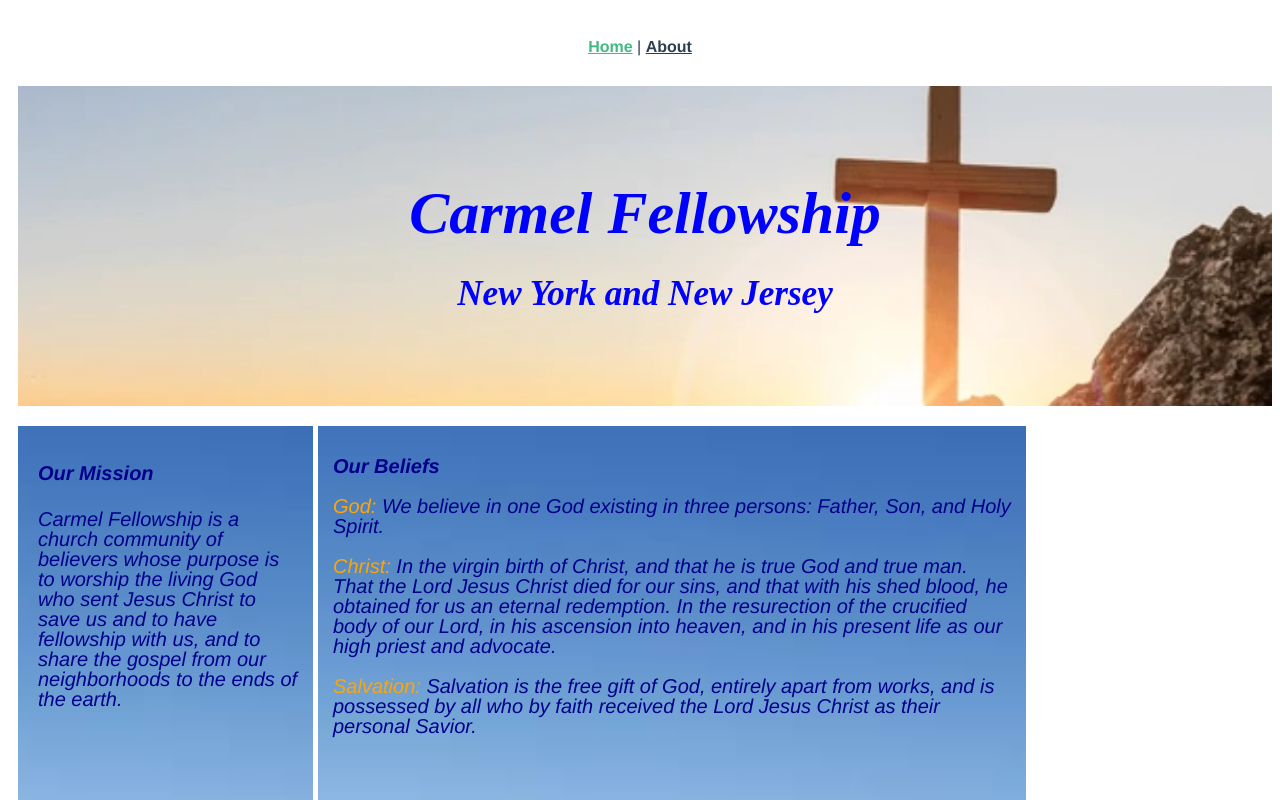
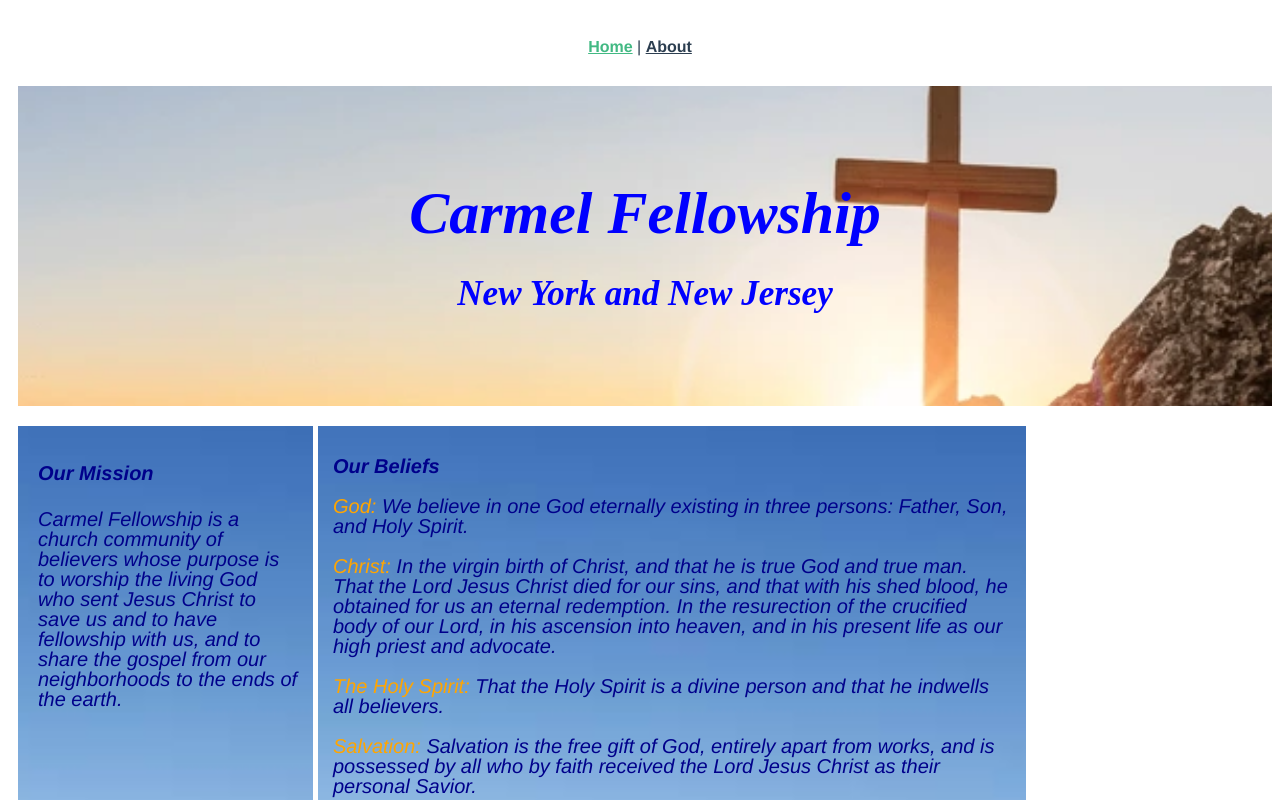
Before and after one commit to shinjahn/carmel-web, a Vue app: page / in a window 1280 px wide. Shown: the top 800 px of the page. Built offline with nearby package versions, Linux system fonts and the light colour scheme.

Commit message:
Added the Holy Spirit

```diff
--- a/src/molecules/HomeBody.vue
+++ b/src/molecules/HomeBody.vue
@@ -14,11 +14,15 @@
         </div>
 
         <div class="Belief-text">
-          <p><span style="color: orange;">God:</span> We believe in one God existing in three persons: Father, Son, and Holy Spirit.</p>
+          <p><span style="color: orange;">God:</span> We believe in one God eternally existing in three persons: Father, Son, and Holy Spirit.</p>
         </div>
 
         <div class="Belief-text">
           <p><span style="color: orange;">Christ:</span> In the virgin birth of Christ, and that he is true God and true man. That the Lord Jesus Christ died for our sins, and that with his shed blood, he obtained  for us an eternal redemption. In the resurection of the crucified body of our Lord, in his ascension into heaven, and in his present life as our high priest and advocate.</p>
+        </div>
+
+        <div class="Belief-text">
+          <p><span style="color: orange;">The Holy Spirit:</span> That the Holy Spirit is a divine person and that he indwells all believers.</p>
         </div>
 
         <div class="Belief-text">
```
